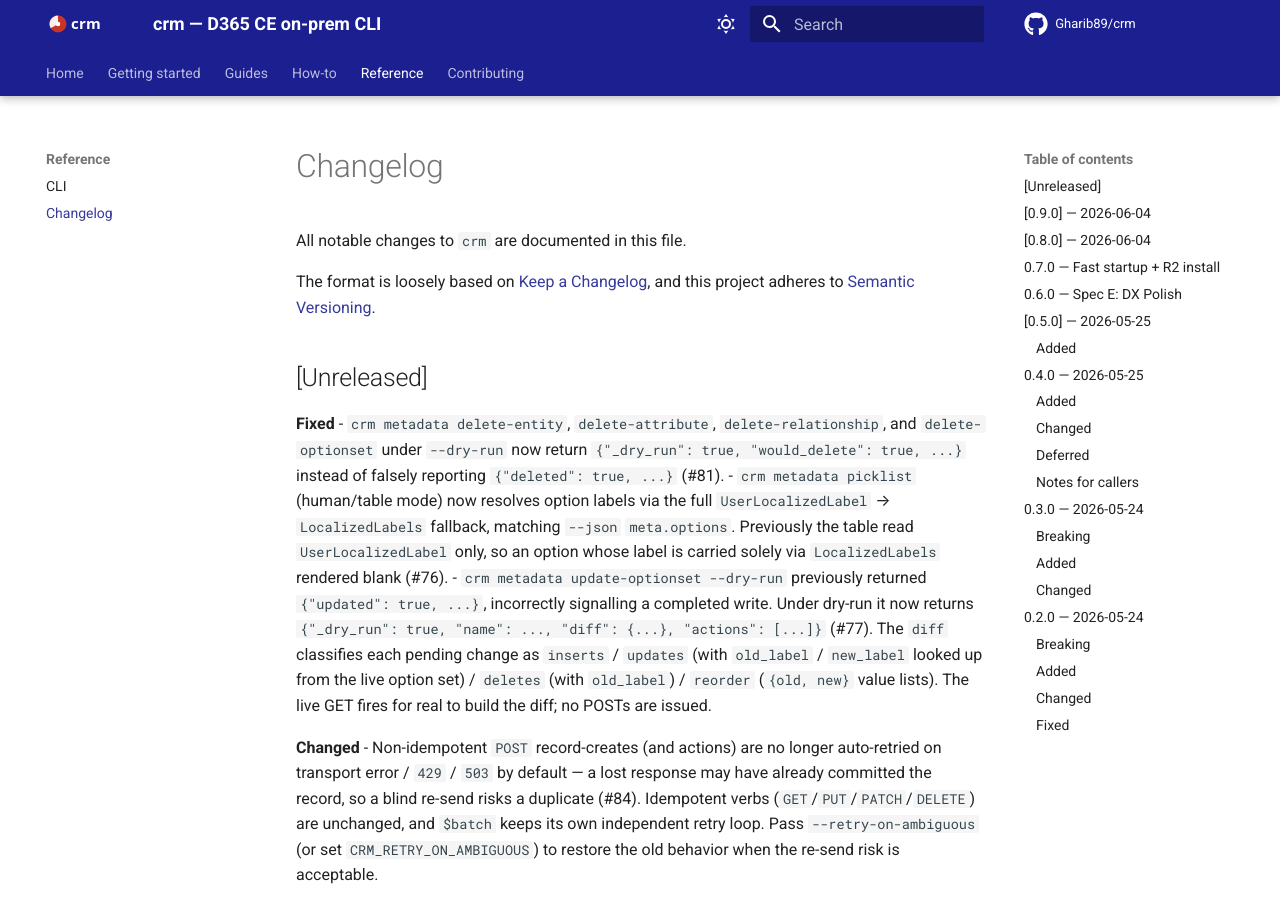
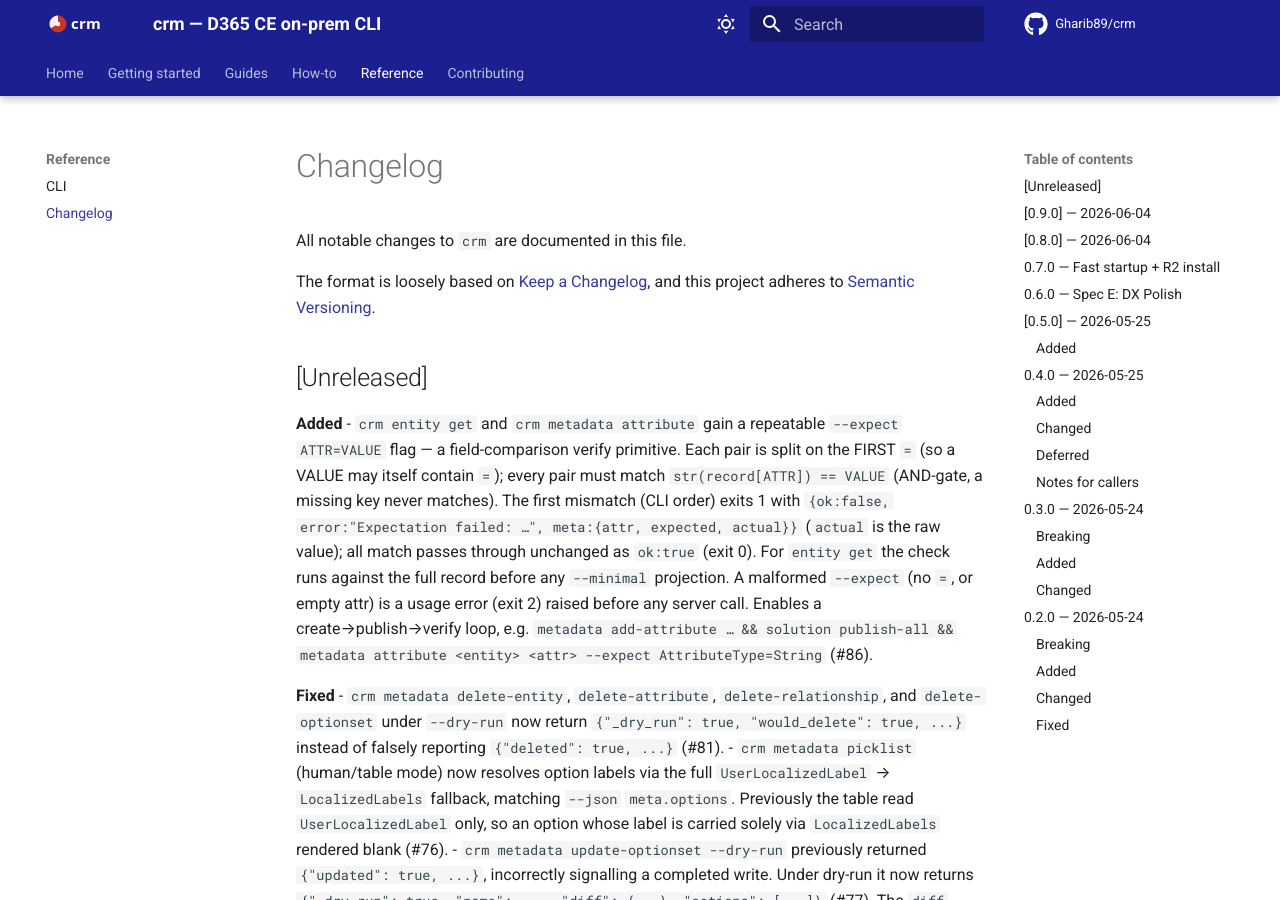
Before and after one commit to Gharib89/crm, an MkDocs documentation site: the page built from docs/changelog.md, in a window 1280 px wide and 900 px high. Built offline with MkDocs 1.6.1 and Material for MkDocs 9.7.7, drawn with Linux system fonts in a browser that asks for light colours; comment, search, counter and statistics services are not loaded.

Commit message:
docs(verify): document --expect field-comparison + create→publish→verify loop (#86)
Document the repeatable --expect ATTR=VALUE flag on `entity get` and
`metadata attribute`: AND-gated stringified comparison, first-mismatch
exit 1 with meta{attr, expected, actual}, malformed pair = usage error
(exit 2). Covers the create→publish→verify agent loop in SKILL.md plus
how-to/metadata and how-to/entity, with a README capability line.

Co-Authored-By: Claude Opus 4.8 (1M context) <noreply@anthropic.com>

```diff
--- a/CHANGELOG.md
+++ b/CHANGELOG.md
@@ -6,6 +6,20 @@ The format is loosely based on [Keep a Changelog](https://keepachangelog.com/en/
 and this project adheres to [Semantic Versioning](https://semver.org/spec/v2.0.0.html).
 
 ## [Unreleased]
+
+**Added**
+- `crm entity get` and `crm metadata attribute` gain a repeatable `--expect
+  ATTR=VALUE` flag — a field-comparison verify primitive. Each pair is split on
+  the FIRST `=` (so a VALUE may itself contain `=`); every pair must match
+  `str(record[ATTR]) == VALUE` (AND-gate, a missing key never matches). The first
+  mismatch (CLI order) exits 1 with `{ok:false, error:"Expectation failed: …",
+  meta:{attr, expected, actual}}` (`actual` is the raw value); all match passes
+  through unchanged as `ok:true` (exit 0). For `entity get` the check runs against
+  the full record before any `--minimal` projection. A malformed `--expect` (no
+  `=`, or empty attr) is a usage error (exit 2) raised before any server call.
+  Enables a create→publish→verify loop, e.g. `metadata add-attribute … &&
+  solution publish-all && metadata attribute <entity> <attr> --expect
+  AttributeType=String` (#86).
 
 **Fixed**
 - `crm metadata delete-entity`, `delete-attribute`, `delete-relationship`, and
```
Also changed, not shown: README.md (+5 -0 lines), crm/skills/SKILL.md (+30 -0 lines), docs/how-to/entity.md (+14 -0 lines), docs/how-to/metadata.md (+14 -0 lines).
